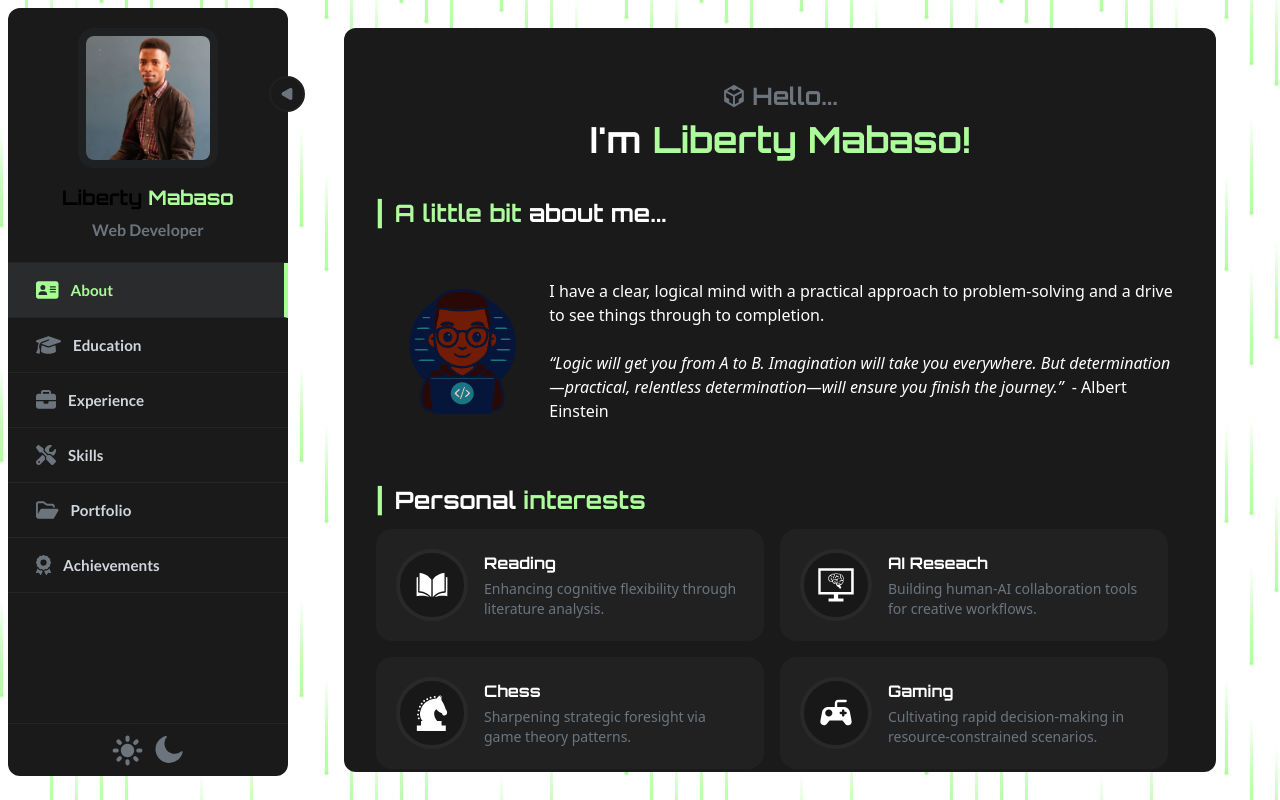
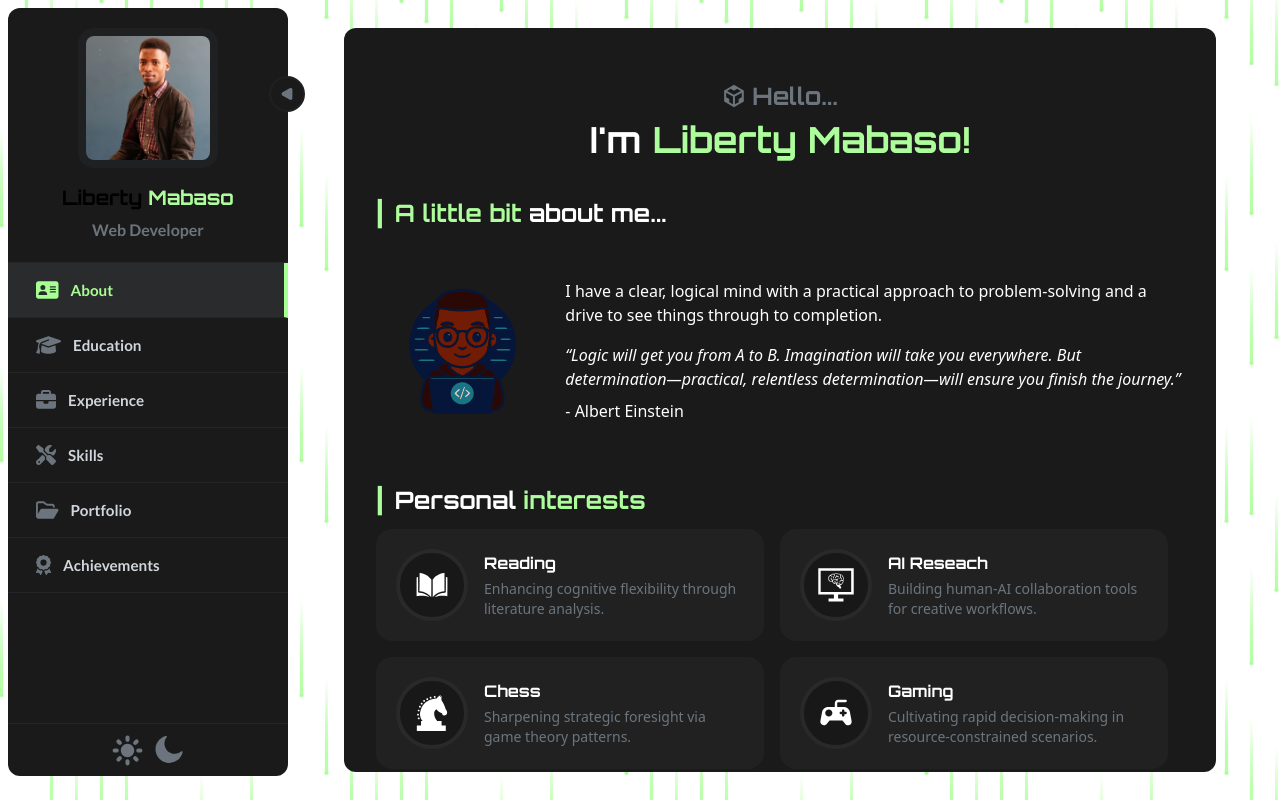
Before and after one commit to lmabaso/myprofile, a React (Vite) app: page /myprofile/About in a window 1280 px wide. Built offline with nearby package versions, Linux system fonts and the light colour scheme; the HTML template or start-up script is replaced by a standard one.

Commit message:
Made the about adjust according to screen size

```diff
--- a/src/pages/About.jsx
+++ b/src/pages/About.jsx
@@ -35,15 +35,23 @@ const Content = () => {
           <span className='text-[#aefd9c] text-[2rem] pr-3'>|</span>
           <span><span className='text-[#aefd9c]'>A little bit </span>about me... </span>
         </h4>
-        <div className='flex'>
-          <div>
+        <div className='min-[1196px]:flex min-[1196px]:gap-4'>
+          <div className='max-[1195px]:flex max-[1195px]:justify-center max-[1195px]:items-center'>
             <IconContainer name='Developer' className={`h-56 px-3`} />
           </div>
           <div className='text-l font-sans font-normal flex items-center mb-4 text-left'>
-            <span>
-              <p>I have a clear, logical mind with a practical approach to problem-solving and a drive to see things through to completion.</p><br />
-              <p><i>“Logic will get you from A to B. Imagination will take you everywhere. But determination—practical, relentless determination—will ensure you finish the journey.” </i>&nbsp;- Albert Einstein</p>
-            </span>
+            <div className="min-[1196px]:flex-1 font-sans text-left mb-4 min-[1196px]:mb-0">
+              <p className="text-l mb-4">
+                I have a clear, logical mind with a practical approach to problem-solving
+                and a drive to see things through to completion.
+              </p>
+              <p className="text-l italic">
+                “Logic will get you from A to B. Imagination will take you everywhere.
+                But determination—practical, relentless determination—will ensure you
+                finish the journey.”
+                <span className="not-italic block mt-2">- Albert Einstein</span>
+              </p>
+            </div>
           </div>
         </div>
         <h4 className='font-bold flex items-center my-2 text-2xl'>
```
